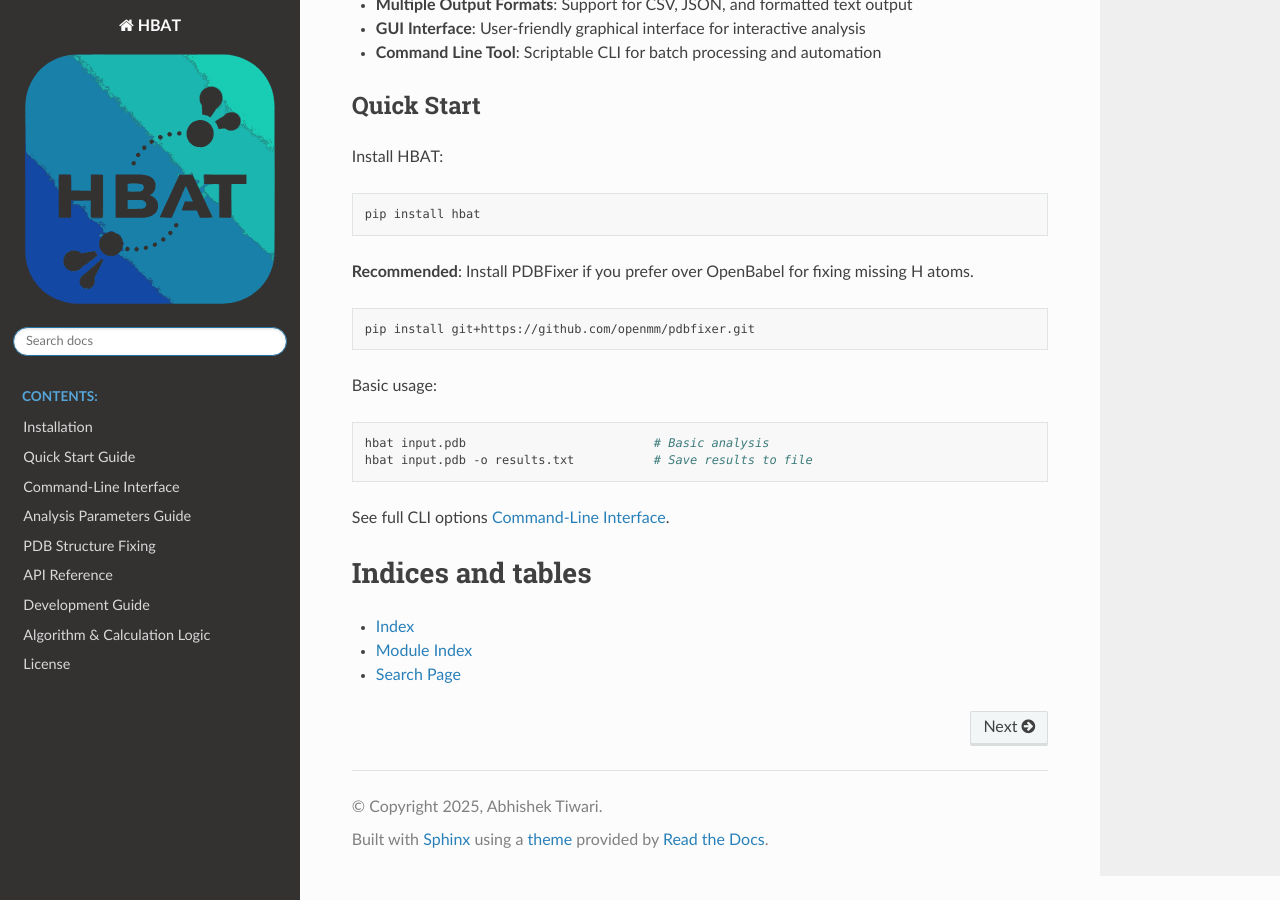
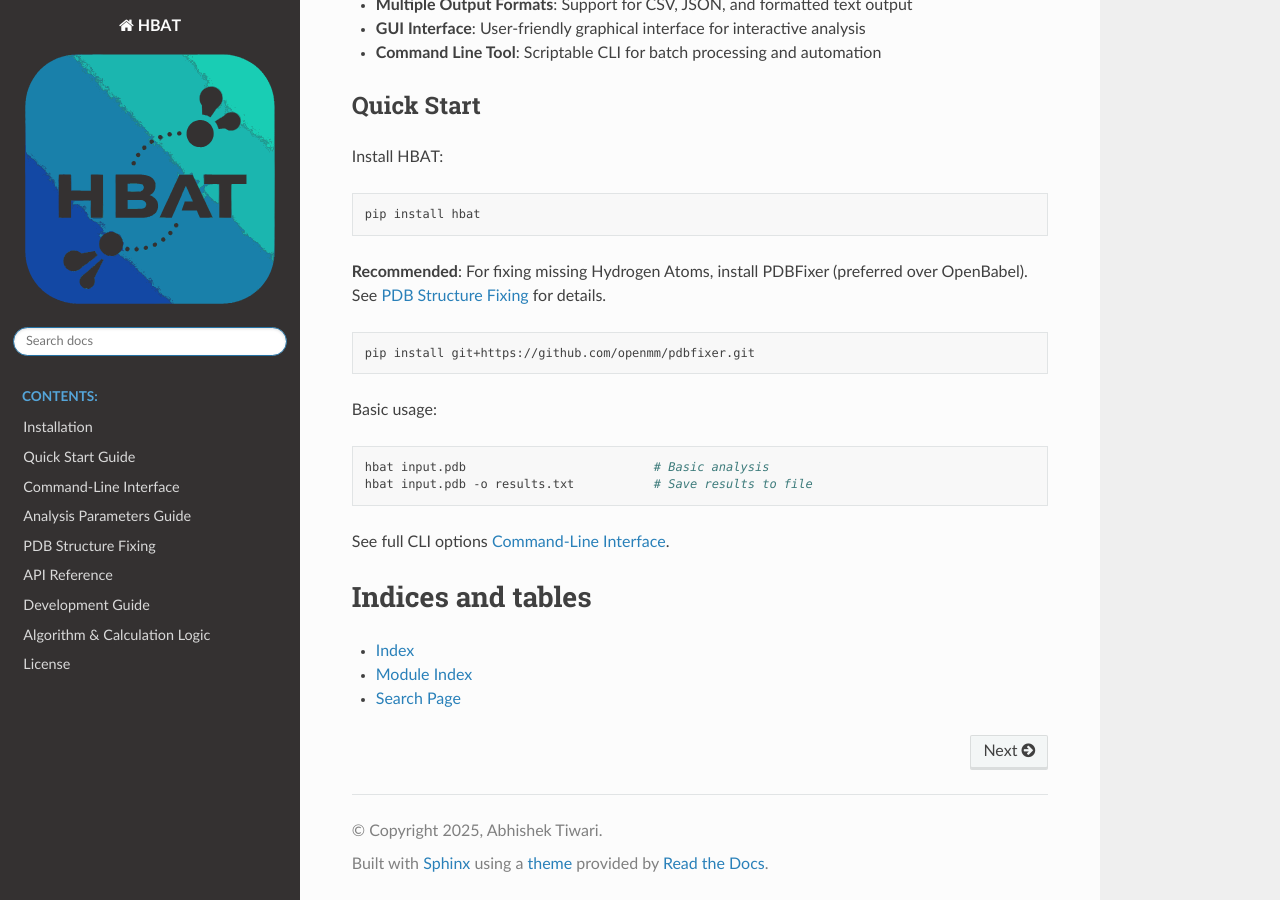
Before and after one commit to abhishektiwari/hbat, a Sphinx documentation site: the page built from docs/source/index.rst, in a window 1280 px wide and 900 px high, scrolled down 3207 px. Built offline with Sphinx 7.4.7 and the Read the Docs theme 3.1.0, drawn with Linux system fonts in a browser that asks for light colours; the version number could not be read and is left out.

Commit message:
Update docs for PDBFixer

```diff
--- a/docs/source/index.rst
+++ b/docs/source/index.rst
@@ -78,7 +78,7 @@ Install HBAT:
 
    pip install hbat
 
-**Recommended**: Install PDBFixer if you prefer over OpenBabel for fixing missing H atoms.
+**Recommended**: For fixing missing Hydrogen Atoms, install PDBFixer (preferred over OpenBabel). See :doc:`pdbfixing` for details.
 
 .. code-block:: bash
 
--- a/docs/source/installation.rst
+++ b/docs/source/installation.rst
@@ -23,7 +23,7 @@ From PyPI (Recommended)
 
    pip install hbat
 
-**Recommended**: Install PDBFixer if you prefer over OpenBabel for fixing missing H atoms.
+**Recommended**: For fixing missing Hydrogen Atoms, install PDBFixer (preferred over OpenBabel). See :doc:`pdbfixing` for details.
 
 .. code-block:: bash
 
```
Also changed, not shown: README.md (+1 -1 lines).
